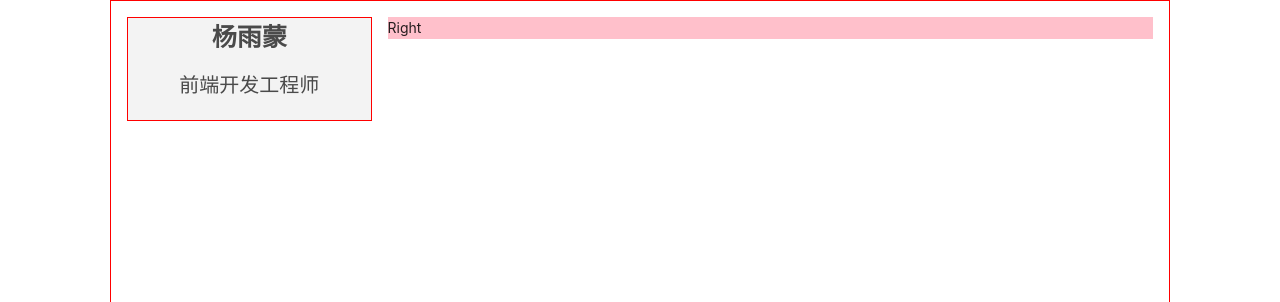
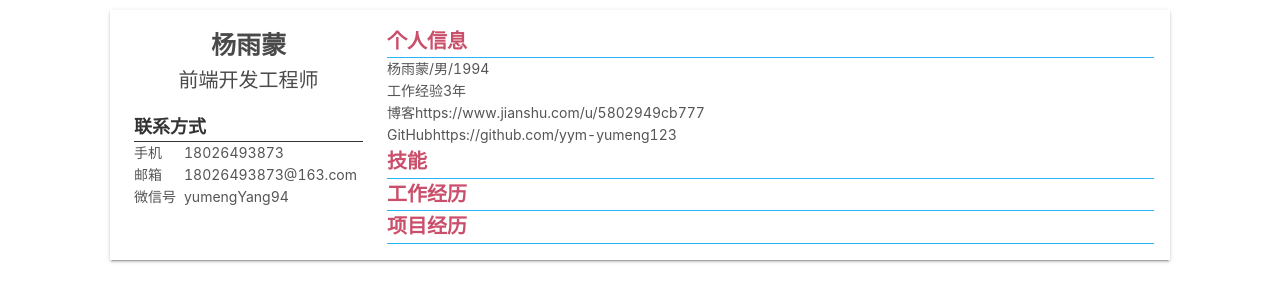
Before and after one commit to yym-yumeng123/CV, a React (Create React App) app: page / in a window 1280 px wide. Shown: the top 302 px of the page. Built offline with nearby package versions, Linux system fonts and the light colour scheme.

Commit message:
添加 内容

```diff
--- a/package.json
+++ b/package.json
@@ -35,5 +35,9 @@
       "last 1 firefox version",
       "last 1 safari version"
     ]
+  },
+  "devDependencies": {
+    "node-sass": "^5.0.0",
+    "sass-loader": "^11.0.1"
   }
 }
--- a/src/App.css
+++ b/src/App.css
@@ -1,8 +1,8 @@
 
 .App {
   width: 1060px;
-  min-height: 100vh;
-  margin: 0 auto;
+  margin: 10px auto;
   padding: 16px;
-  border: 1px solid red;
+  box-shadow: 0 2px 2px 0 rgb(0 0 0 / 14%), 0 3px 1px -2px rgb(0 0 0 / 20%), 0 1px 5px 0 rgb(0 0 0 / 12%);
+  background: #fff;
 }
--- a/src/App.js
+++ b/src/App.js
@@ -1,6 +1,6 @@
 import Left from "./comonents/left"
 import Right from "./comonents/right"
-import { Row, Col } from "antd"
+import { Row, Col, Divider } from "antd"
 import "./App.css"
 
 function App() {
--- a/src/comonents/index.css
+++ /dev/null
@@ -1,22 +0,0 @@
-.left {
-  background: #f3f3f3;
-}
-.left .header {
-  text-align: center;
-  border: 1px solid red;
-}
-
-.left .header h1 {
-  font-size: 25px;
-  font-weight: bold;
-  color: #4a4a4a;
-}
-
-.left .header p {
-  font-size: 20px;
-  color: #4a4a4a;
-}
-
-.right {
-  background: pink;
-}
--- /dev/null
+++ b/src/comonents/index.scss
@@ -0,0 +1,47 @@
+.left {
+  padding: 0 8px;
+  .header {
+    text-align: center;
+    h1 {
+      font-size: 25px;
+      font-weight: bold;
+      color: #4a4a4a;
+    }
+    p {
+      font-size: 20px;
+      color: #4a4a4a;
+    }
+  }
+  .main {
+    margin-top: 16px;
+    .concat {
+      h3 {
+        border-bottom: 1px solid #333;
+      }
+      .content {
+        .label {
+          display: inline-block;
+          min-width: 50px;
+        }
+      }
+    }
+  }
+}
+
+h3 {
+  color: #333;
+  font-size: 18px;
+  font-weight: bold;
+}
+
+h4 {
+  color: #CA4F6B;
+  font-weight: bold;
+  font-size: 20px;
+  border-bottom: 1px solid #29B5F5;
+}
+
+.right {
+  .info {
+  }
+}
--- a/src/comonents/left.js
+++ b/src/comonents/left.js
@@ -1,12 +1,51 @@
 import React from "react"
-import "./index.css"
+import { Divider } from "antd"
+// import { PushpinOutlined } from "@ant-design/icons"
+import "./index.scss"
+
 const Left = () => {
-  return <div className='left'>
-    <div className="header">
-      <h1>杨雨蒙</h1>
-      <p>前端开发工程师</p>
+  const concats = [
+    {
+      label: "手机",
+      value: "18026493873",
+    },
+    {
+      label: "邮箱",
+      value: "18026493873@163.com",
+    },
+    {
+      label: '微信号',
+      value: 'yumengYang94'
+    }
+  ]
+
+
+
+  return (
+    <div className='left'>
+      <div className='header'>
+        <h1>杨雨蒙</h1>
+        <p>前端开发工程师</p>
+      </div>
+      <div className='main'>
+        <div className='concat'>
+          <h3>联系方式</h3>
+          <div className='content'>
+            {concats.map((item) => {
+              return (
+                <div className='item'>
+                  <span className='label'>{item.label}</span>
+                  <span className='value'>{item.value}</span>
+                </div>
+              )
+            })}
+          </div>
+        </div>
+
+
+      </div>
     </div>
-  </div>
+  )
 }
 
 export default Left
--- a/src/comonents/right.js
+++ b/src/comonents/right.js
@@ -1,8 +1,52 @@
-import React from 'react';
-import './index.css'
+import React from "react"
+// import { PushpinOutlined } from "@ant-design/icons"
+import "./index.scss"
 
 const Right = () => {
-  return <div className="right">Right</div>
+  const infos = [
+    {
+      label: "工作经验",
+      value: "3年",
+    },
+    {
+      label: "博客",
+      value: "https://www.jianshu.com/u/5802949cb777",
+    },
+    {
+      label: "GitHub",
+      value: "https://github.com/yym-yumeng123",
+    },
+  ]
+  return (
+    <div className='right'>
+      <div className='info'>
+        <h4>
+          个人信息
+        </h4>
+        <div className='info-content'>
+          <p>杨雨蒙/男/1994</p>
+          {infos.map((item) => {
+            return (
+              <div className='item'>
+                <span className='label'>{item.label}</span>
+                <span className='value'>{item.value}</span>
+              </div>
+            )
+          })}
+        </div>
+      </div>
+
+      <div className="skill">
+        <h4>技能</h4>
+      </div>
+      <div className="work">
+        <h4>工作经历</h4>
+      </div>
+      <div className="project">
+        <h4>项目经历</h4>
+      </div>
+    </div>
+  )
 }
 
 export default Right
--- a/src/index.css
+++ b/src/index.css
@@ -4,24 +4,19 @@
 	padding: 0;
 	margin:0;
 }
-ul,li{
-	list-style:none;
-	padding:0;
-	margin:0;
-}
-
-a{
-	text-decoration:none;
-	line-height: 1.5;
-	color: #c22256;
-}
-p{
-	line-height:1.5;
-	/*text-indent: 2em;*/
-}
-strong {
-	color: #0657a6;
-}
+body,div,dl,dt,dd,ul,ol,li,h1,h2,h3,h4,h5,h6,pre,code,form,fieldset,legend,input,button,textarea,p,blockquote,th,td { margin:0; padding:0; }
+body { background:#fff; color:#555; font-size:14px; font-family: Verdana, Arial, Helvetica, sans-serif; }
+td,th,caption { font-size:14px; }
+h1, h2, h3, h4, h5, h6 { font-weight:normal; font-size:100%; }
+address, caption, cite, code, dfn, em, strong, th, var { font-style:normal; font-weight:normal;}
+a { color:#555; text-decoration:none; }
+a:hover { text-decoration:underline; }
+img { border:none; }
+ol,ul,li { list-style:none; }
+input, textarea, select, button { font:14px Verdana,Helvetica,Arial,sans-serif; }
+table { border-collapse:collapse; }
+html {overflow-y: scroll;}
+.clearfix:after {content: "."; display: block; height:0; clear:both; visibility: hidden;}
 
 
 html, body {
```
Also changed, not shown: 2 other files (tests, documents, lock files or other folders).
